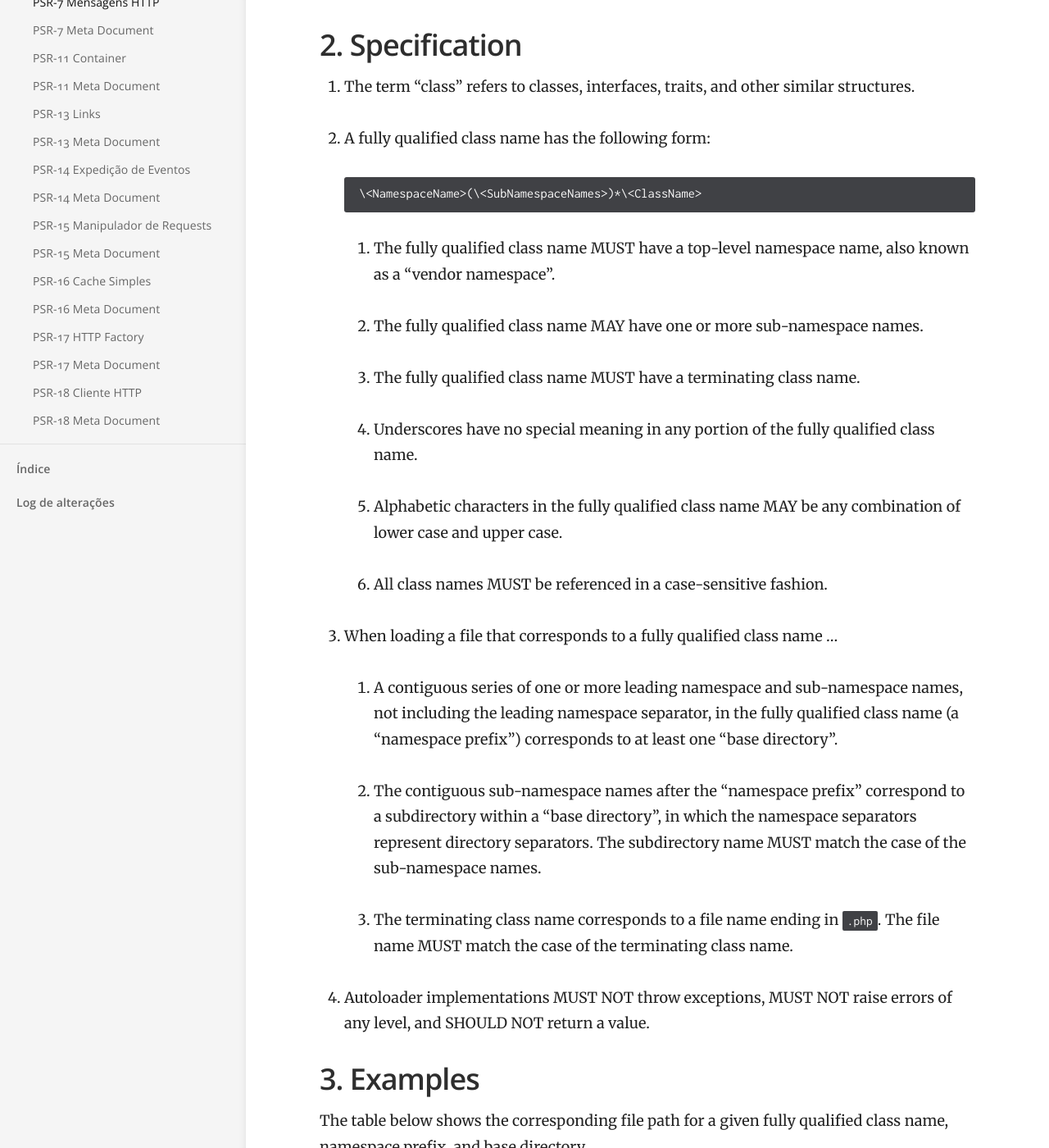
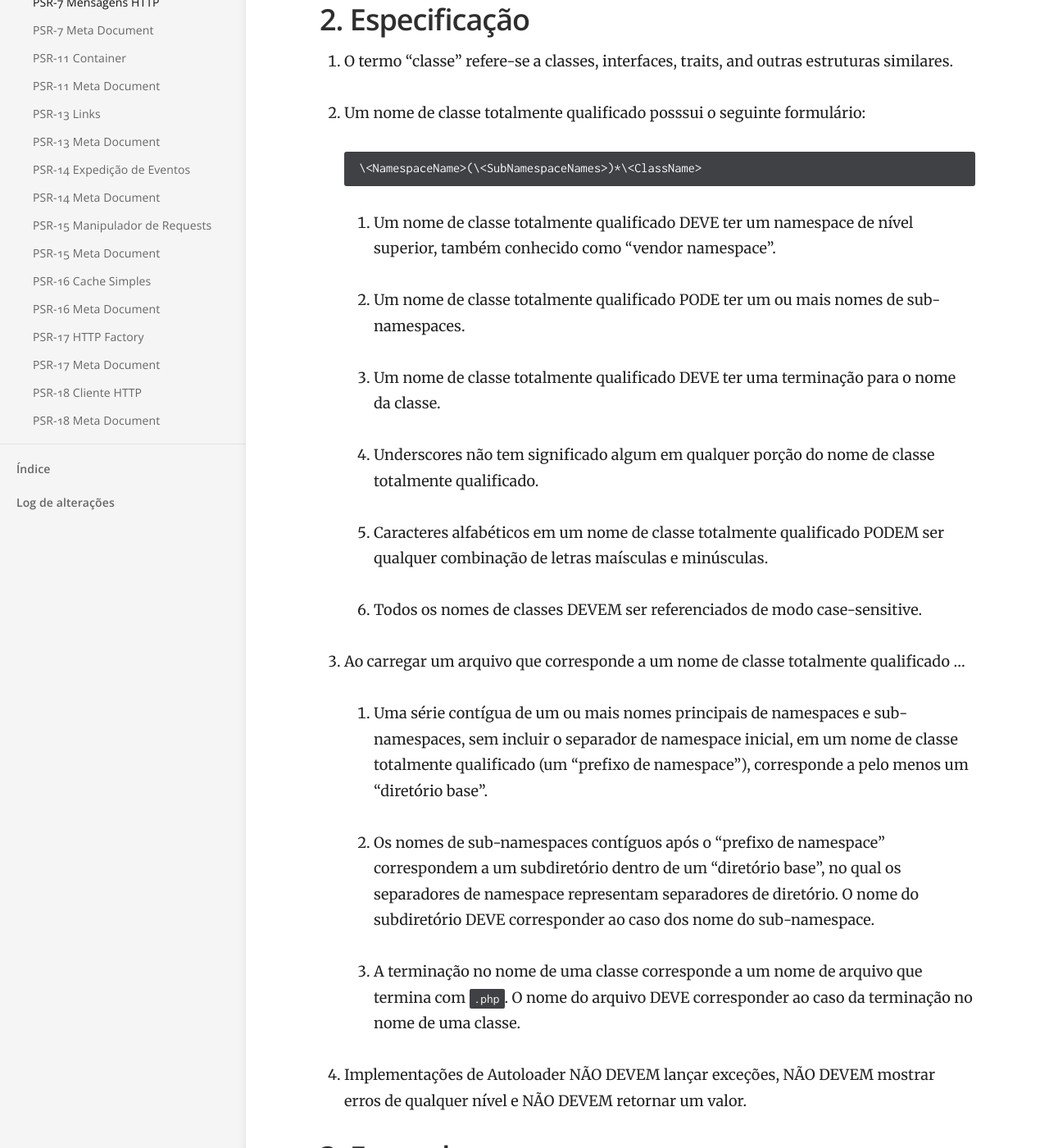
Before and after one commit to phprn/psr, a Jekyll site: the page built from _docs/psr/PSR-4-autoloader.md, in a window 1280 px wide and 1400 px high, scrolled down 574 px. Shown: the whole window at 82% size. Built offline with Jekyll 4.4.1, drawn with Linux system fonts in a browser that asks for light colours; some of the changed text lies outside the part shown.

Commit message:
PSR-4 translated

```diff
--- a/_docs/psr/PSR-4-autoloader.md
+++ b/_docs/psr/PSR-4-autoloader.md
@@ -6,76 +6,73 @@ order: 5
 
 # Autoloader
 
-The key words "MUST", "MUST NOT", "REQUIRED", "SHALL", "SHALL NOT", "SHOULD",
-"SHOULD NOT", "RECOMMENDED", "MAY", and "OPTIONAL" in this document are to be
-interpreted as described in [RFC 2119](http://tools.ietf.org/html/rfc2119).
+As palavras-chave "MUST", "MUST NOT", "REQUIRED", "SHALL", "SHALL NOT", "SHOULD",
+"SHOULD NOT", "RECOMMENDED", "MAY", and "OPTIONAL" nesse documento devem ser
+interpretadas como descrito na [RFC 2119](http://tools.ietf.org/html/rfc2119).
 
-## 1. Overview
+## 1. Visão geral
 
-This PSR describes a specification for [autoloading][] classes from file
-paths. It is fully interoperable, and can be used in addition to any other
-autoloading specification, including [PSR-0][]. This PSR also describes where
-to place files that will be autoloaded according to the specification.
+Esse PSR descreve a especificação para a classe [autoloading][].
+É totalmente interoperável. Esse PSR também descreve onde colocar
+os arquivos que serão carregados automaticamente de acordo com
+a espeficação.
 
-## 2. Specification
+## 2. Especificação
 
-1. The term "class" refers to classes, interfaces, traits, and other similar
-   structures.
+1. O termo "classe" refere-se a classes, interfaces, traits, and
+   outras estruturas similares.
 
-2. A fully qualified class name has the following form:
+2. Um nome de classe totalmente qualificado posssui o seguinte formulário:
 
         \<NamespaceName>(\<SubNamespaceNames>)*\<ClassName>
 
-    1. The fully qualified class name MUST have a top-level namespace name,
-       also known as a "vendor namespace".
+    1. Um nome de classe totalmente qualificado DEVE ter um namespace de nível superior,
+       também conhecido como "vendor namespace".
 
-    2. The fully qualified class name MAY have one or more sub-namespace
-       names.
+    2. Um nome de classe totalmente qualificado PODE ter um ou mais nomes de sub-namespaces.
 
-    3. The fully qualified class name MUST have a terminating class name.
+    3. Um nome de classe totalmente qualificado DEVE ter uma terminação para o nome da classe.
 
-    4. Underscores have no special meaning in any portion of the fully
-       qualified class name.
+    4. Underscores não tem significado algum em qualquer porção do nome de classe
+       totalmente qualificado.
 
-    5. Alphabetic characters in the fully qualified class name MAY be any
-       combination of lower case and upper case.
+    5. Caracteres alfabéticos em um nome de classe totalmente qualificado PODEM ser
+       qualquer combinação de letras maísculas e minúsculas.
 
-    6. All class names MUST be referenced in a case-sensitive fashion.
+    6. Todos os nomes de classes DEVEM ser referenciados de modo case-sensitive.
 
-3. When loading a file that corresponds to a fully qualified class name ...
+3. Ao carregar um arquivo que corresponde a um nome de classe totalmente qualificado ...
 
-    1. A contiguous series of one or more leading namespace and sub-namespace
-       names, not including the leading namespace separator, in the fully
-       qualified class name (a "namespace prefix") corresponds to at least one
-       "base directory".
+    1. Uma série contígua de um ou mais nomes principais de namespaces e sub-namespaces,
+       sem incluir o separador de namespace inicial, em um nome de classe totalmente
+       qualificado (um "prefixo de namespace"), corresponde a pelo menos um
+       "diretório base".
 
-    2. The contiguous sub-namespace names after the "namespace prefix"
-       correspond to a subdirectory within a "base directory", in which the
-       namespace separators represent directory separators. The subdirectory
-       name MUST match the case of the sub-namespace names.
+    2. Os nomes de sub-namespaces contíguos após o "prefixo de namespace" correspondem
+       a um subdiretório dentro de um "diretório base", no qual os separadores de
+       namespace representam separadores de diretório. O nome do subdiretório DEVE
+       corresponder ao caso dos nome do sub-namespace.
 
-    3. The terminating class name corresponds to a file name ending in `.php`.
-       The file name MUST match the case of the terminating class name.
+    3. A terminação no nome de uma classe corresponde a um nome de arquivo que termina com `.php`.
+       O nome do arquivo DEVE corresponder ao caso da terminação no nome de uma classe.
 
-4. Autoloader implementations MUST NOT throw exceptions, MUST NOT raise errors
-   of any level, and SHOULD NOT return a value.
+4. Implementações de Autoloader NÃO DEVEM lançar exceções, NÃO DEVEM mostrar erros
+   de qualquer nível e NÃO DEVEM retornar um valor.
 
-## 3. Examples
+## 3. Exemplos
 
-The table below shows the corresponding file path for a given fully qualified
-class name, namespace prefix, and base directory.
+A tabela abaixo mostra o caminho correspondente para um determinado nome de classe
+totalmente qualificado, prefixo de namespace and diretório base.
 
-| Fully Qualified Class Name    | Namespace Prefix   | Base Directory           | Resulting File Path
-| ----------------------------- |--------------------|--------------------------|-------------------------------------------
-| \Acme\Log\Writer\File_Writer  | Acme\Log\Writer    | ./acme-log-writer/lib/   | ./acme-log-writer/lib/File_Writer.php
-| \Aura\Web\Response\Status     | Aura\Web           | /path/to/aura-web/src/   | /path/to/aura-web/src/Response/Status.php
-| \Symfony\Core\Request         | Symfony\Core       | ./vendor/Symfony/Core/   | ./vendor/Symfony/Core/Request.php
-| \Zend\Acl                     | Zend               | /usr/includes/Zend/      | /usr/includes/Zend/Acl.php
+| Nome de Classe Totalmente Qualificado | Prefixo de Namespace | Diretório Base           | Resulting File Path                       |
+| --------------------------------------|----------------------|--------------------------|-------------------------------------------|
+| \Acme\Log\Writer\File_Writer          | Acme\Log\Writer      | ./acme-log-writer/lib/   | ./acme-log-writer/lib/File_Writer.php     |
+| \Aura\Web\Response\Status             | Aura\Web             | /path/to/aura-web/src/   | /path/to/aura-web/src/Response/Status.php |
+| \Symfony\Core\Request                 | Symfony\Core         | ./vendor/Symfony/Core/   | ./vendor/Symfony/Core/Request.php         |
+| \Zend\Acl                             | Zend                 | /usr/includes/Zend/      | /usr/includes/Zend/Acl.php                |
 
-For example implementations of autoloaders conforming to the specification,
-please see the [examples file][]. Example implementations MUST NOT be regarded
-as part of the specification and MAY change at any time.
+Para exemplos de implementação de autoloaders conforme a especificação, por favor, acesse [examples file][].
+Exemplos de implementações NÃO DEVEM ser considerados como parte da especificação e PODEM mudar a qualquer momento.
 
 [autoloading]: http://php.net/autoload
-[PSR-0]: https://github.com/php-fig/fig-standards/blob/master/accepted/PSR-0.md
 [examples file]: https://github.com/php-fig/fig-standards/blob/master/accepted/PSR-4-autoloader-examples.md
```
